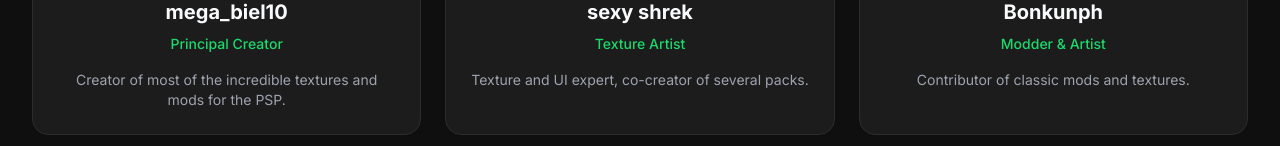
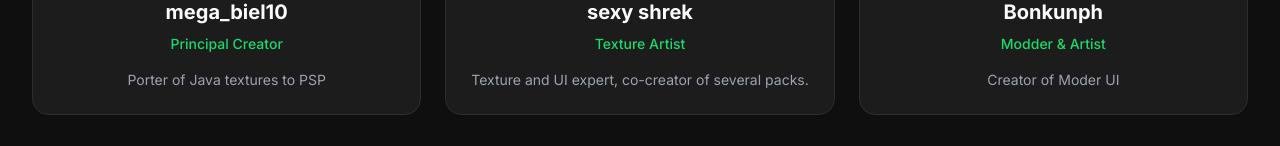
Before and after one commit to gabrielgit234/PSPrinth, a React (Vite) app: page /#/community in a window 1280 px wide. Shown: the part 806-952 px from the top of the page. Built offline with nearby package versions, Linux system fonts and the light colour scheme; no server answers.

Commit message:
feat: Update footer and creator descriptions
Update the footer copyright to reflect the new application name and year.
Refine descriptions for community creators to be more accurate to their contributions.

```diff
--- a/App.tsx
+++ b/App.tsx
@@ -45,7 +45,7 @@ const AppContent: React.FC = () => {
           <footer className="bg-surface border-t border-border py-8 mt-12 transition-colors duration-300">
               <div className="max-w-7xl mx-auto px-4 text-center">
                   <p className="text-secondary text-sm">
-                      © 2024 PSPBlock Forge. Not affiliated with Mojang or Sony. <br/>
+                      © 2026 PSPrinth not affiliated with Mojang. <br/>
                       Powered by React.
                   </p>
               </div>
--- a/pages/Community.tsx
+++ b/pages/Community.tsx
@@ -8,7 +8,7 @@ export const Community: React.FC = () => {
       name: 'mega_biel10',
       role: 'Principal Creator',
       avatar: 'https://i.postimg.cc/Z911nshF/image.png',
-      description: 'Creator of most of the incredible textures and mods for the PSP.',
+      description: 'Porter of Java textures to PSP',
     },
     {
       name: 'sexy shrek',
@@ -20,7 +20,7 @@ export const Community: React.FC = () => {
       name: 'Bonkunph',
       role: 'Modder & Artist',
       avatar: 'https://i.postimg.cc/wzCPyTrb/2-removebg-preview.png',
-      description: 'Contributor of classic mods and textures.',
+      description: 'Creator of Moder UI',
     }
   ];
 
```
